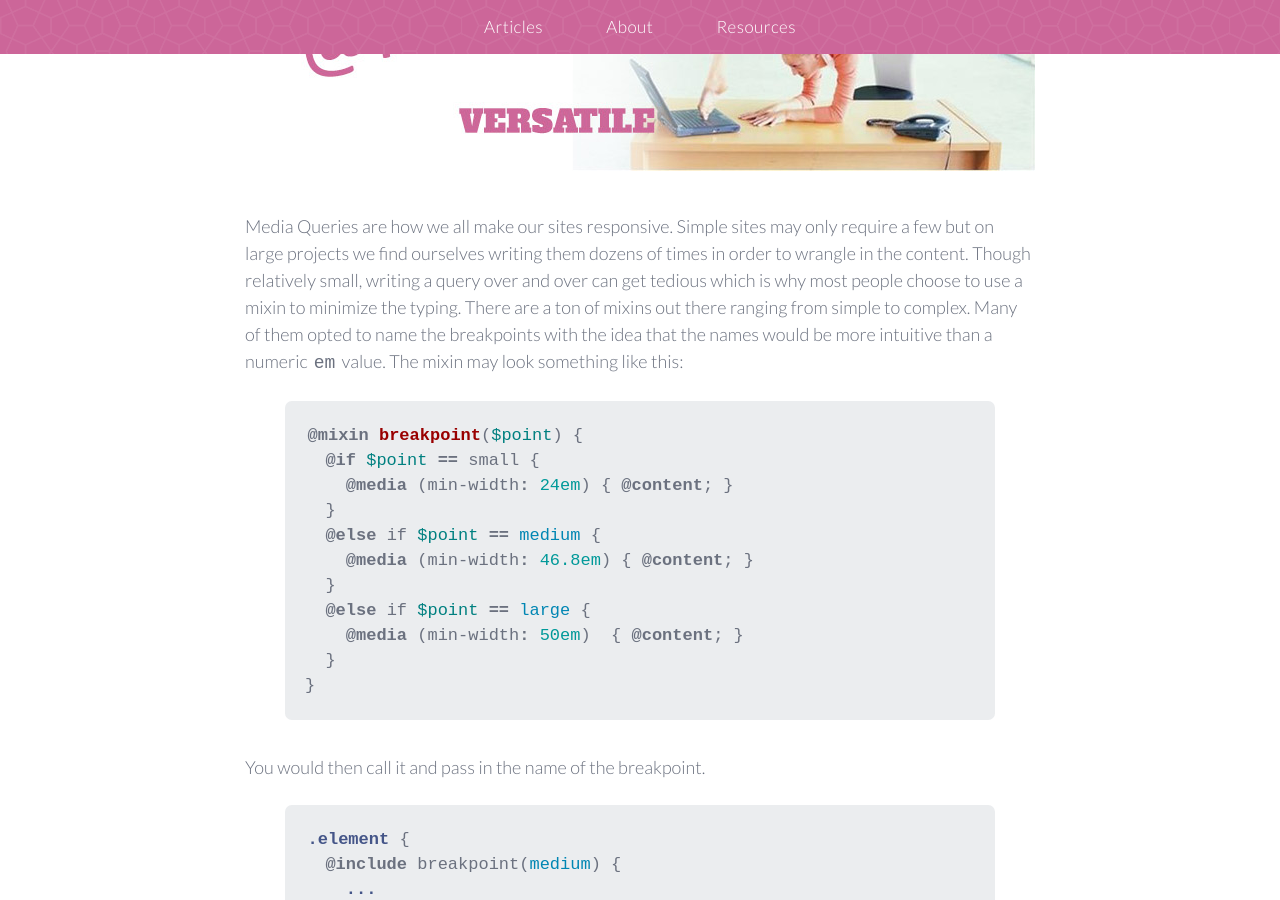
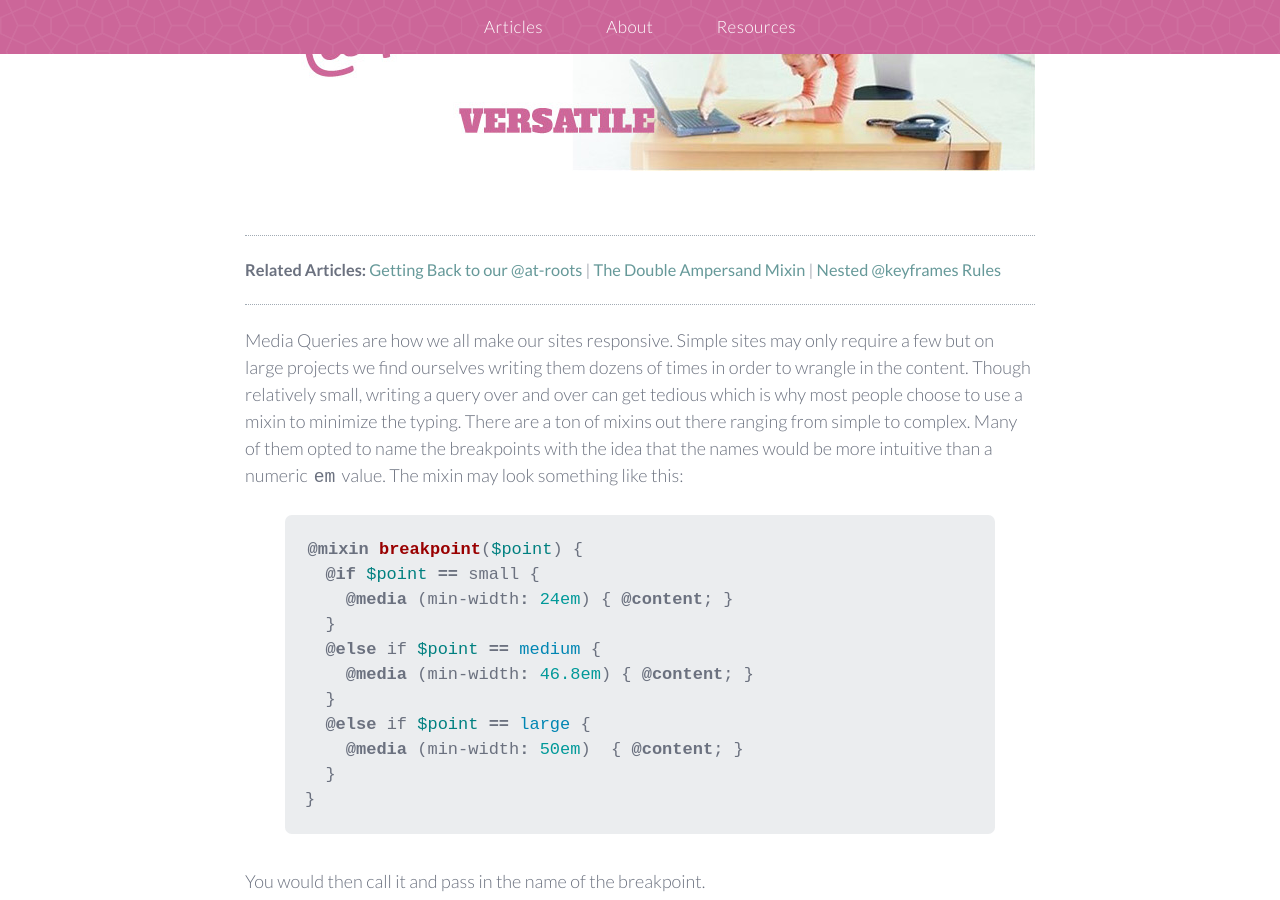
Before and after one commit to sassbreak/sassbreak.github.io, a Jekyll site: the page built from _posts/2015-03-06-flexible-media-query-mixin.md, in a window 1280 px wide and 900 px high, scrolled down 532 px. Built offline with Jekyll 4.4.1, drawn with Linux system fonts in a browser that asks for light colours; comment, search, counter and statistics services are not loaded; some of the changed text lies outside the part shown.

Commit message:
Update 2015-03-06-flexible-media-query-mixin.md

```diff
--- a/_posts/2015-03-06-flexible-media-query-mixin.md
+++ b/_posts/2015-03-06-flexible-media-query-mixin.md
@@ -8,6 +8,12 @@ permalink: /flexible-media-query-mixins/
 desc: "Our content should determine what the breakpoints are. Any mixin that we use should be flexible enough to add them when and where they need be"
 image: flexible.jpg
 ---
+
+***
+
+<p style="font-size: 96%;"><strong>Related Articles:</strong> <a href="http://sassbreak.com/getting-back-to-our-roots"> Getting Back to our @at-roots</a> | <a href="http://sassbreak.com/double-ampersand-mixin"> The Double Ampersand Mixin</a> | <a href="http://sassbreak.com/nested-keyframe-rules-sass"> Nested @keyframes Rules</a></p>
+
+***
 
 Media Queries are how we all make our sites responsive. Simple sites may only require a few but on large projects we find ourselves writing them dozens of times in order to wrangle in the content. Though relatively small, writing a query over and over can get tedious which is why most people choose to use a mixin to minimize the typing. There are a ton of mixins out there ranging from simple to complex. Many of them opted to name the breakpoints with the idea that the names would be more intuitive than a numeric `em` value. The mixin may look something like this:
 
@@ -75,9 +81,3 @@ $bf: 16;
 This mixin is small, versatile, takes care of the `px` to `em` conversion and gives a bump to my productivity. You can still add predefined, named breakpoints with a variable if needed so it is still compatible with that school of thought.
 
 We all have our own style of code, so much of this is just preference. The true test is which mixin helps you be more productive. If you have a media query mixin that helps you please share in the comments.
-
-***
-
-<p style="font-size: 96%;"><strong>Related Articles:</strong> <a href="http://sassbreak.com/getting-back-to-our-roots"> Getting Back to our @at-roots</a> | <a href="http://sassbreak.com/double-ampersand-mixin"> The Double Ampersand Mixin</a> | <a href="http://sassbreak.com/nested-keyframe-rules-sass"> Nested @keyframes Rules</a></p>
-
-***
```
